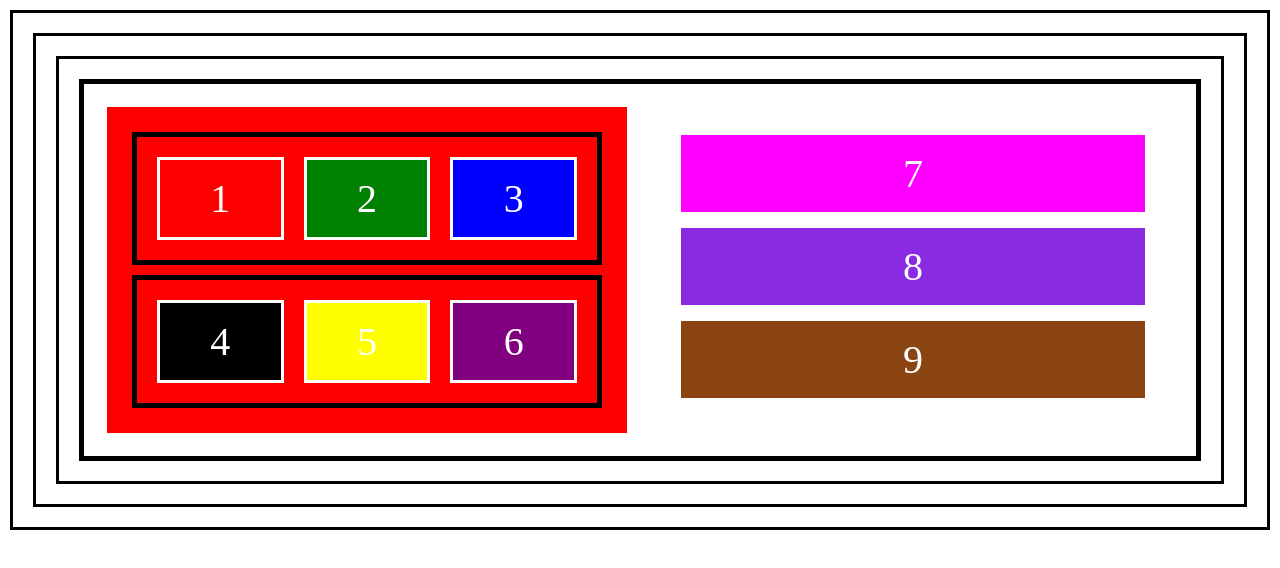
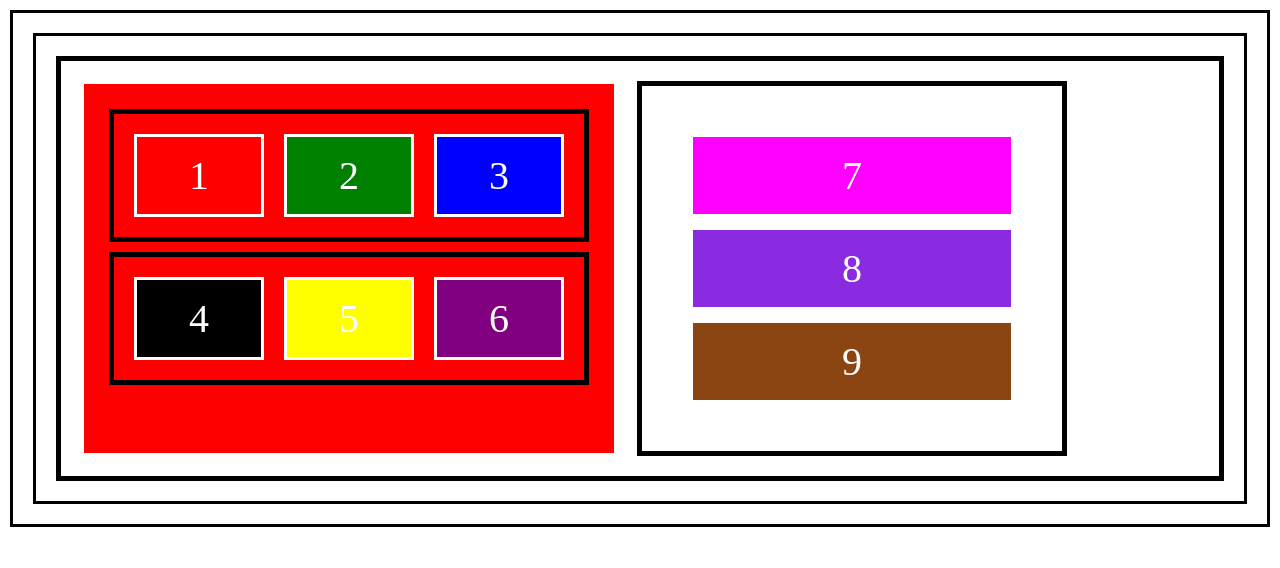
Before and after one commit to Samy9524/OpenClassRoomProject, a plain HTML site: page Squelette/index.html in a window 1280 px wide. Drawn offline with Linux system fonts and the light colour scheme.

Commit message:
Mis a jour squelette suppression d'une div

```diff
--- a/Squelette/index.html
+++ b/Squelette/index.html
@@ -8,26 +8,26 @@
     <title>Document</title>
 </head>
 <body>
-    <div>
     <div class="container">
-        <div class="flex boxred1">
+        <div class="flex boxred">
             <div class="container">
-                <div class="flex boxred1">1</div>
-                <div class="flex boxgreen2">2</div>
-                <div class="flex boxblue3">3</div>
+                <div class="flex boxred">1</div>
+                <div class="flex boxgreen">2</div>
+                <div class="flex boxblue">3</div>
             </div>
             <div class="container">
-                <div class="flex boxblack4">4</div>
-                <div class="flex boxyellow5">5</div>
-                <div class="flex boxpurple6">6</div>
+                <div class="flex boxblack">4</div>
+                <div class="flex boxyellow">5</div>
+                <div class="flex boxpurple">6</div>
             </div>
         </div>
+        <div class="container2">
         <div class="flex flex3">
-            <div class="flex boxfuchsia7">7</div>
-            <div class="flex boxblueviolet8">8</div>
-            <div class="flex boxsaddlebrown9">9</div>
+            <div class="flex boxfuchsia">7</div>
+            <div class="flex boxblueviolet">8</div>
+            <div class="flex boxsaddlebrown">9</div>
+        </div>
         </div>
     </div>
- </div>
 </body>
 </html>
--- a/Squelette/style.css
+++ b/Squelette/style.css
@@ -11,65 +11,55 @@
     flex-basis: 500px;
     /*flex-grow: 1;*/
 }
-.boxred1{
+.boxred{
     background: red;
     /*order:4;*/
 
 }
-.boxgreen2{
+.boxgreen{
     background: green;
     /*flex-shrink:2;*/
 
 }
-.boxblue3{
+.boxblue{
     background: blue;
-    /*order:4;*/
-    /*flex-shrink:3;*/
 
 }
-.boxblack4{
+.boxblack{
     background:black;
 }
-.boxyellow5{
+.boxyellow{
     background:yellow;
 }
-.boxpurple6{
+.boxpurple{
     background:purple;
     }
-.boxfuchsia7{
+.boxfuchsia{
     background: fuchsia;
 }
-.boxblueviolet8{
+.boxblueviolet{
     background: blueviolet;
+
 }
-.boxsaddlebrown9{
+.boxsaddlebrown{
     background: saddlebrown;
+
 }
-/*.flex4{
-    background: orange;
-    order:2;
-}
-.flex5{
-    background: purple;
-    order:3;
-}
-.flex6{
-    background: black;
-    order:1;
-}
-*/
+
 .container{
     display:flex;
     border: 5px solid black;
     flex-direction: row;
 }
-
-    /*flex-direction: row;*/
-    /*align-content: space-between;*/
-    /*justify-content: center;*/
-    /*height:600px;/*
-    /*flex-wrap: wrap;*/
-    /*align-items: flex-start;*/
-    /*flex-wrap: wrap;*/
-/*.flex2, .flex4, .flex6{
-    align-self: flex-end;*/
+.container2{
+    display:flex;
+    border: 5px solid black;
+    flex-direction: row;
+    width:400px;
+}
+@media screen and (max-width: 1024px)
+{
+    .container{
+        flex-direction:column;
+    }
+}
```
